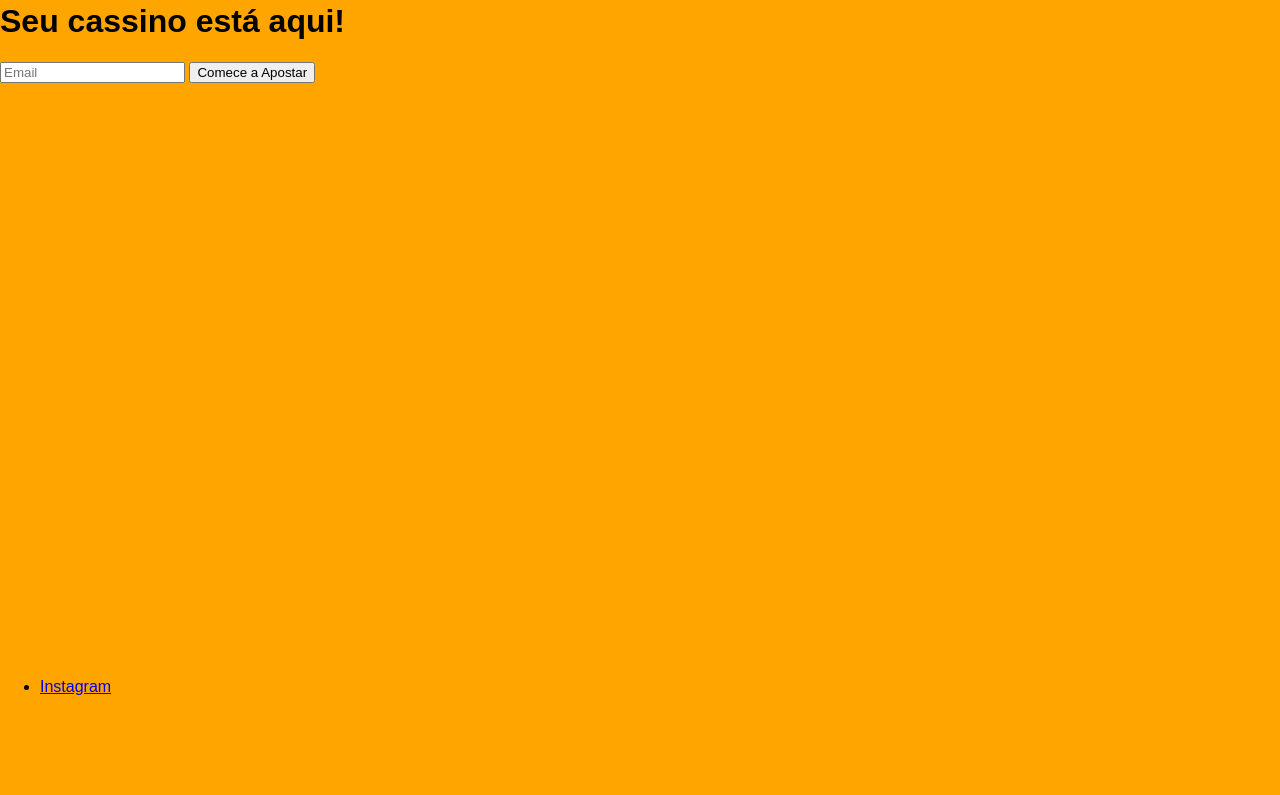
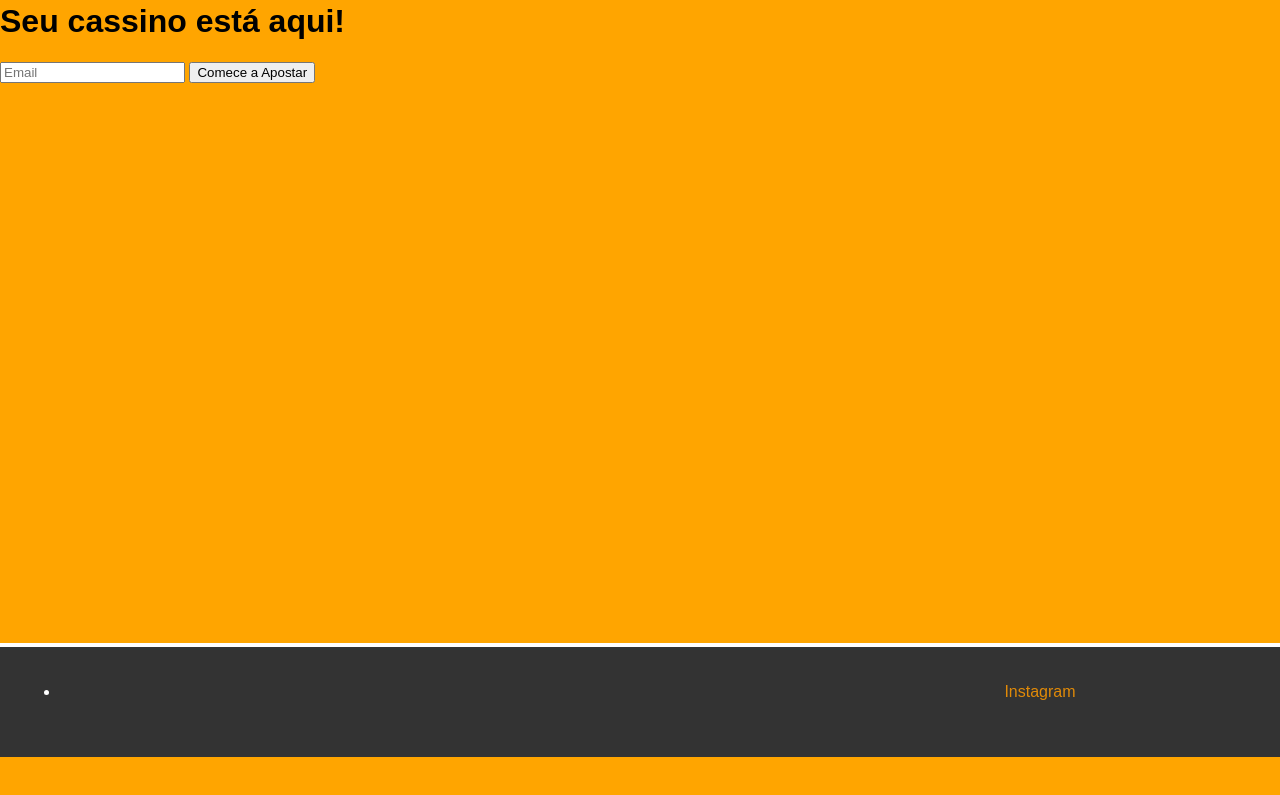
Before and after one commit to MuriloCharmes/Cassino, a plain HTML site: page index.html in a window 1280 px wide. Shown: the part 43-838 px from the top of the page. Drawn offline with Linux system fonts and the light colour scheme; files that its build step writes are made by us from their sources.

Commit message:
Update style.css

```diff
--- a/style.css
+++ b/style.css
@@ -14,13 +14,20 @@ body{
 }
 
 footer {
-    background-color:orange;
-    padding: 5px 0;
-    text-align: 20;
+    background-color: #333;
+    color: #fff;
+    width: 2000px;
+    height: 70px;
+    bottom: 0;
     position: fixed;
-    bottom: 0;
-    width: 2000px;
-    height: 90px
-
-
+    padding: 20px;
+    text-align: center;
+    border-top: 4px solid #ffffff; /* Cor personalizada para a borda superior */
 }
+footer p {
+    margin: 0;
+}
+footer a {
+    color: #ff9900da; /* Cor personalizada para os links no footer */
+    text-decoration: none;
+}
```
